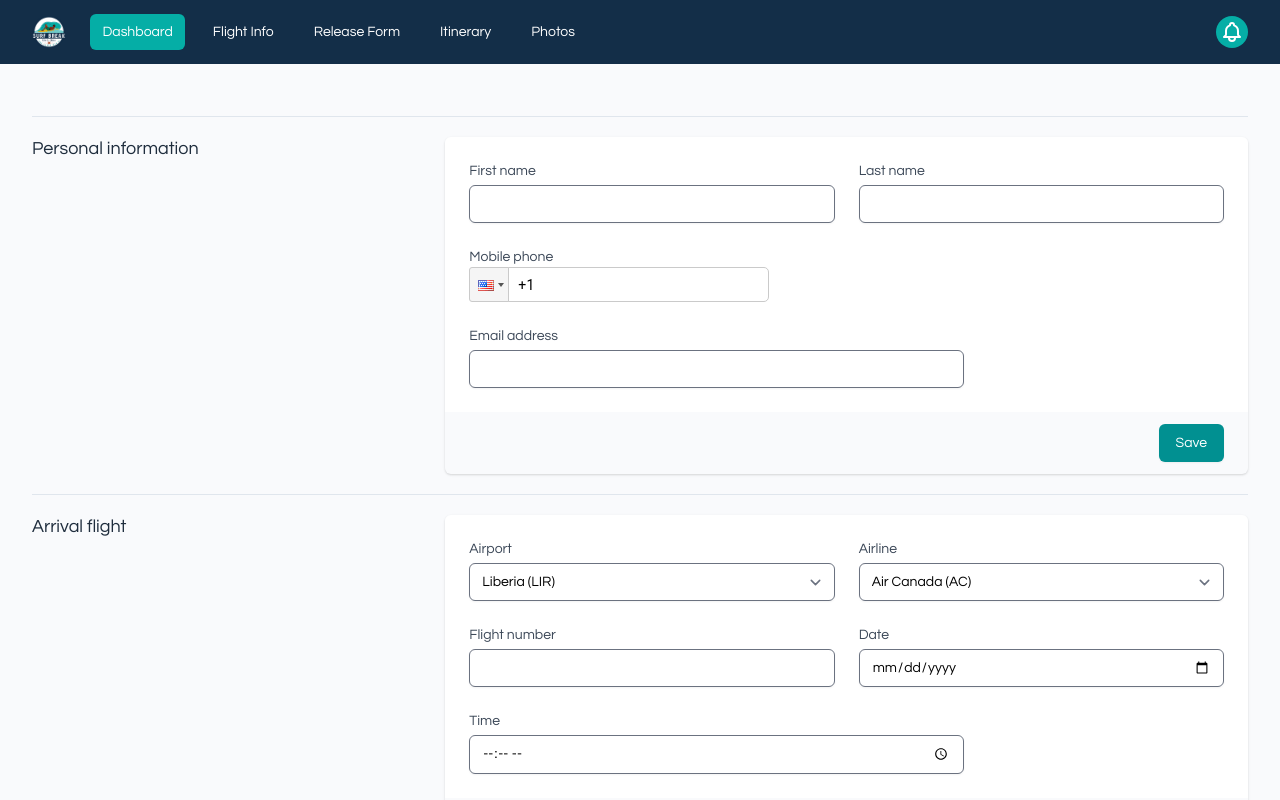
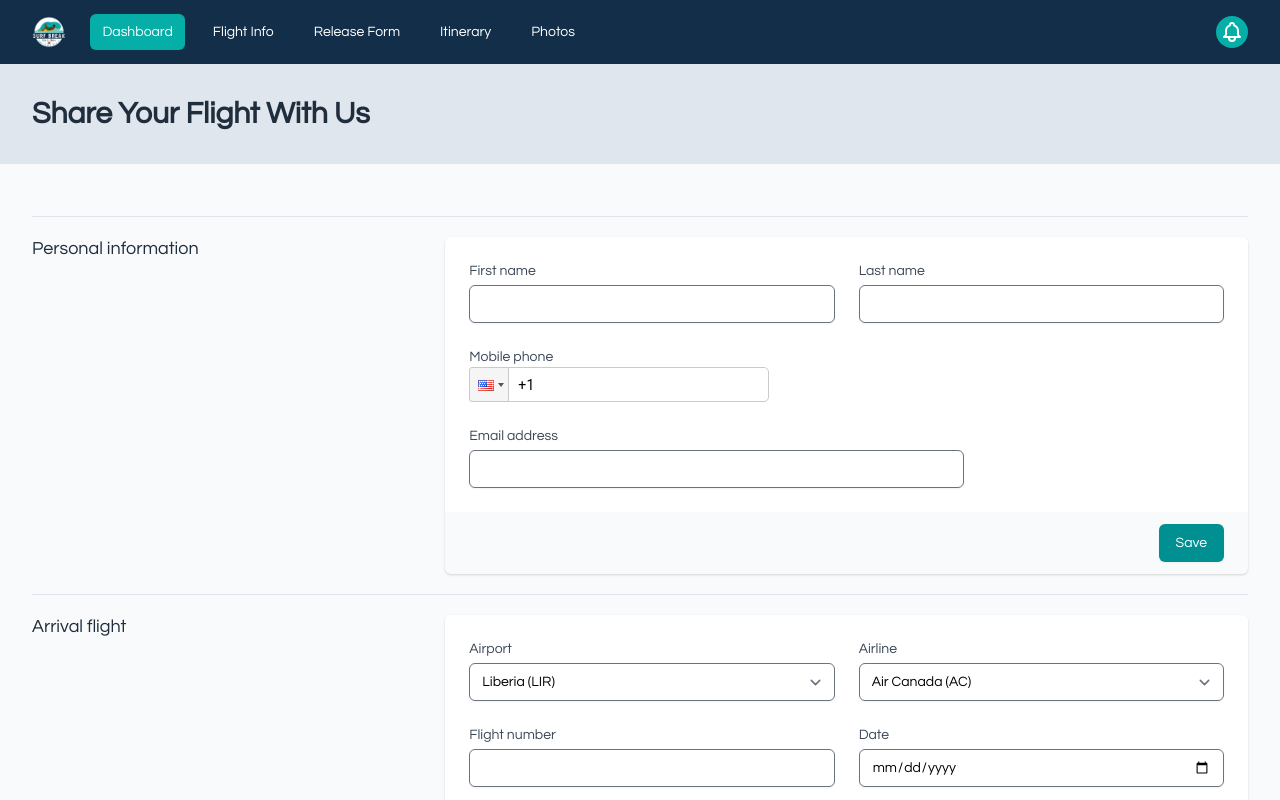
Before and after one commit to marybees/surfbreakcostarica, a React (Create React App) app: page /flightinfo in a window 1280 px wide. Shown: the top 800 px of the page. Built offline with nearby package versions, Linux system fonts and the light colour scheme; some icons are missing.

Commit message:
Add flight header.

```diff
--- a/src/components/client/FlightInfo.js
+++ b/src/components/client/FlightInfo.js
@@ -37,6 +37,12 @@ export const FlightInfo = (props) => {
     return (
         <div>
             <ClientNav />
+            {/* Header */}
+            <div class="bg-gray-light">
+                <h2 class="text-2xl font-bold leading-7 text-gray-darkest sm:text-3xl sm:truncate px-8 py-8">
+                    Share Your Flight With Us
+                </h2>
+            </div>
             <div class=" p-8 bg-gray-lightest">
             {/* Top Border */}
             <div class="hidden sm:block" aria-hidden="true">
```
